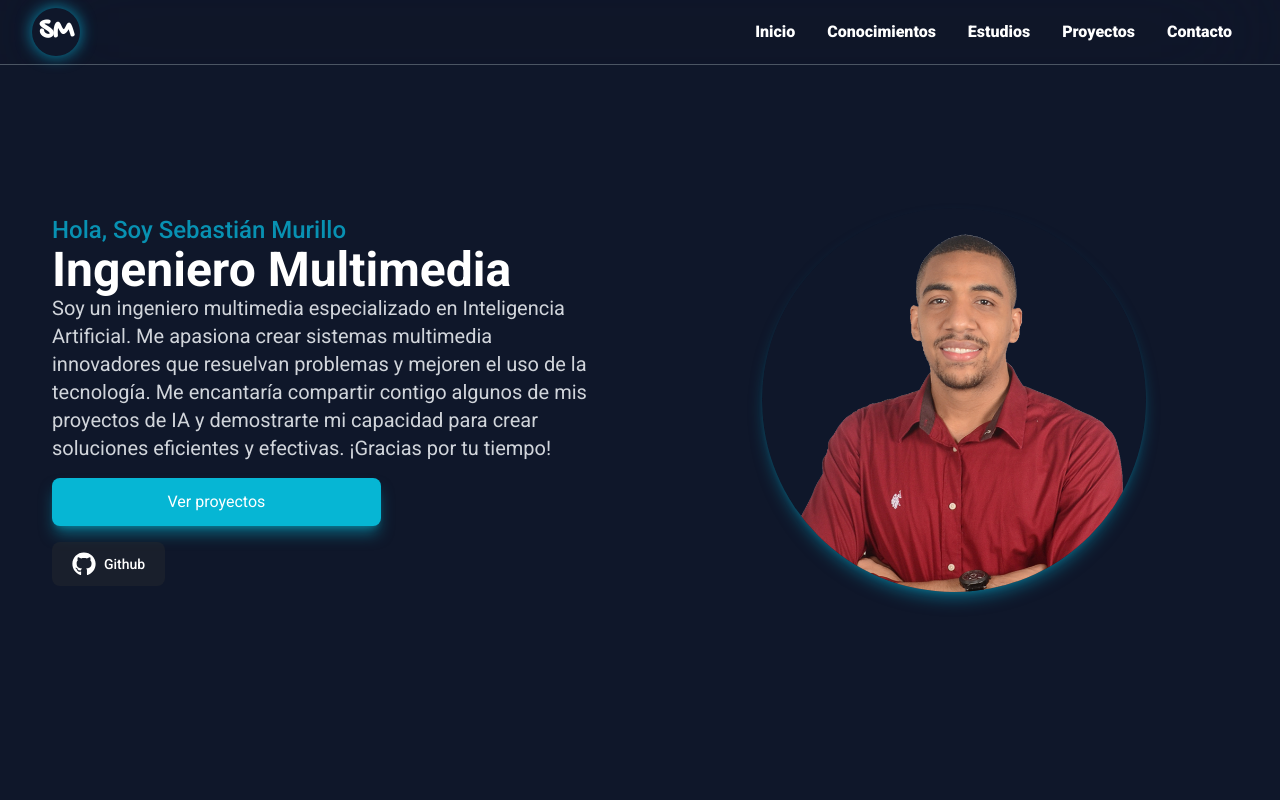
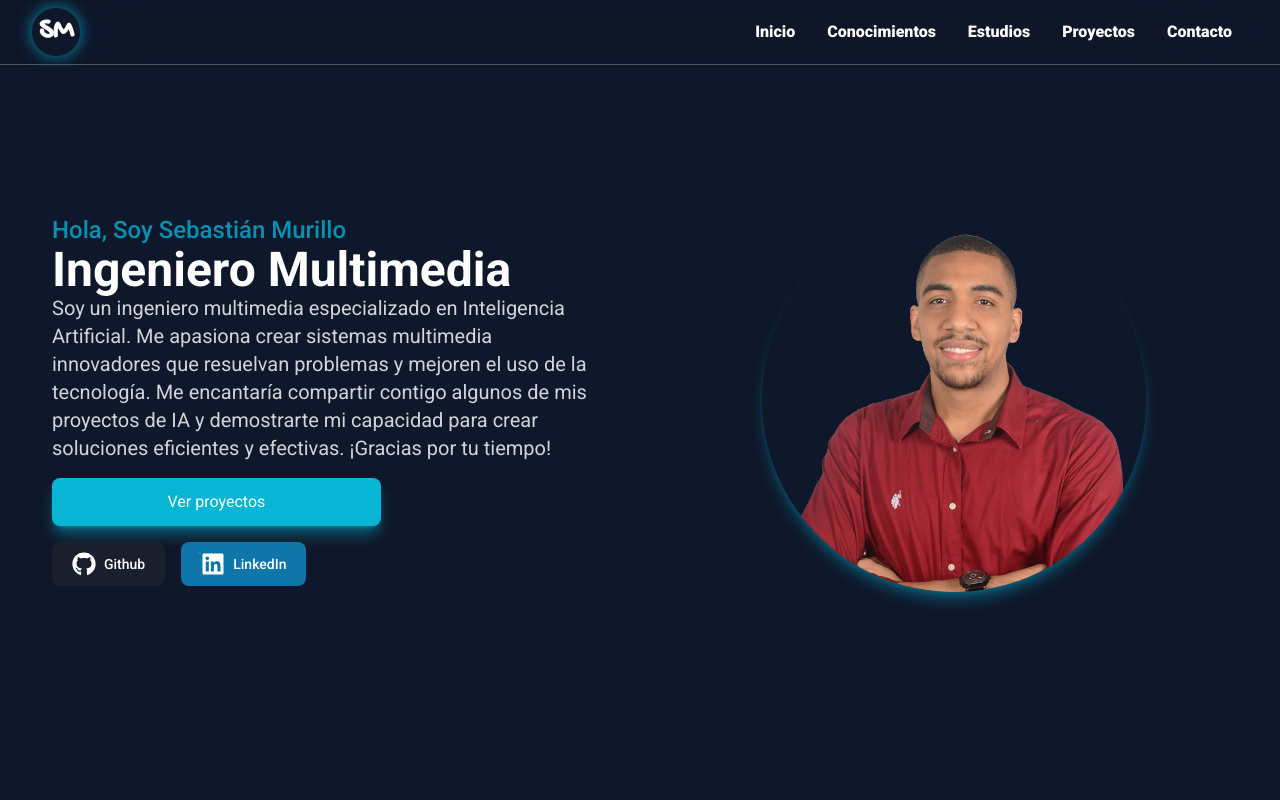
Before and after one commit to samilkar17/myprofile, a React (Create React App) app: page / in a window 1280 px wide. Shown: the top 800 px of the page. Built offline with nearby package versions, Linux system fonts and the light colour scheme.

Commit message:
add linkedin button

```diff
--- a/src/components/Home/index.js
+++ b/src/components/Home/index.js
@@ -1,20 +1,16 @@
 import React from "react";
 import { FaGithub } from "react-icons/fa";
+import { FaLinkedin } from "react-icons/fa";
 import { Link } from "react-scroll";
 import userImg from "../../assets/images/user.png";
 export default function Home() {
   return (
     <>
-      <div
-        name="home"
-        className="w-full responsive flex justify-center "
-      >
+      <div name="home" className="w-full responsive flex justify-center ">
         <div className="grid gap-4  md:grid-cols-2 max-w-[1240px] mx-auto my-32 ">
           <div className="flex flex-col justify-center md:items-start w-full padding">
             <p className="title">Hola, Soy Sebastián Murillo</p>
-            <h1 className="sub-title md:text-5xl ">
-              Ingeniero Multimedia
-            </h1>
+            <h1 className="sub-title md:text-5xl ">Ingeniero Multimedia</h1>
             <p className="text-xl">
               Soy un ingeniero multimedia especializado en Inteligencia
               Artificial. Me apasiona crear sistemas multimedia innovadores que
@@ -41,6 +37,15 @@ export default function Home() {
                 <FaGithub className="mr-2 w-6 h-6" />
                 Github
               </a>
+              <a
+                href="https://www.linkedin.com/in/sebastian-amilkar-murillo/"
+                target="_blank"
+                rel="noreferrer"
+                className="text-white bg-[#0e76a8] hover:bg-[#0e76a8]/90  font-medium rounded-lg text-sm px-5 py-2.5 text-center inline-flex items-center"
+              >
+                <FaLinkedin className="mr-2 w-6 h-6" />
+                LinkedIn
+              </a>
             </div>
           </div>
           <div className="hero">
```
